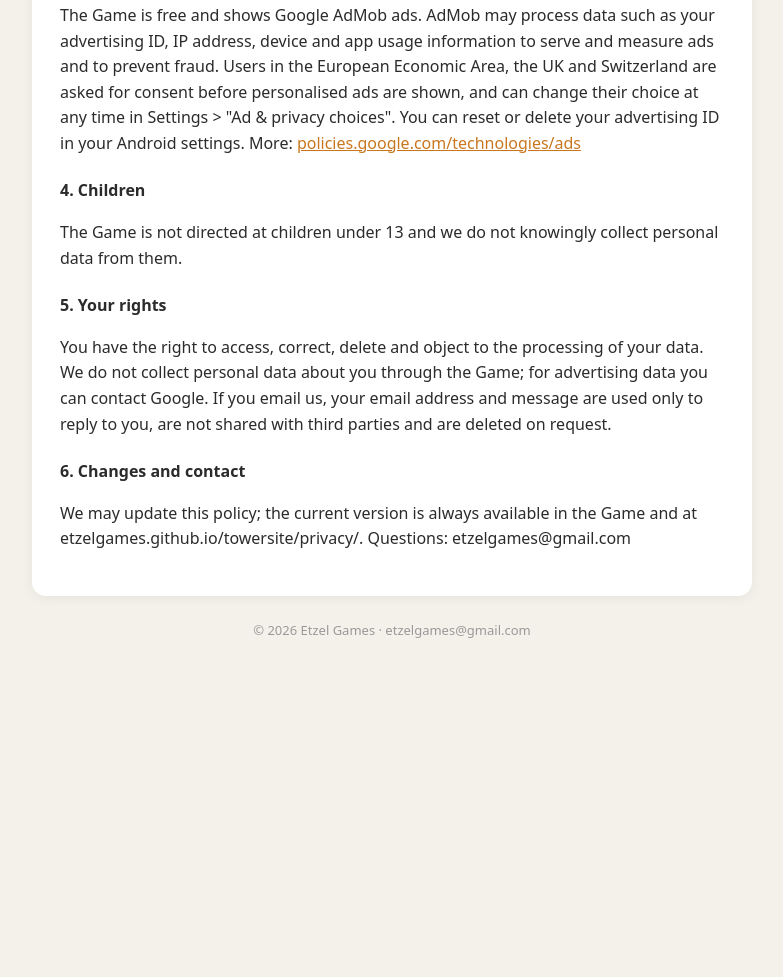
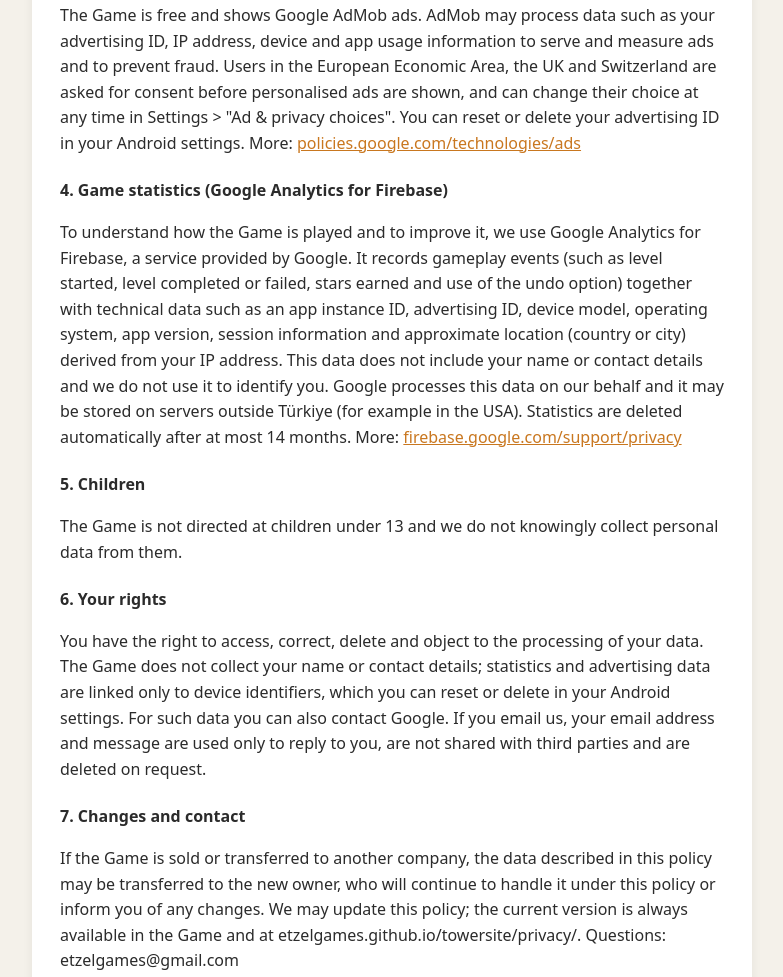
Before and after one commit to etzelgames/etzelgames.github.io, a plain HTML site: page towersite/privacy/index.html in a window 1280 px wide. Shown: the part 595-1572 px from the top of the page, without its empty margins (248-1031 px from the left). Before the commit the page ends 1296 px from the top, so only its background shows below. Drawn offline with Linux system fonts and the light colour scheme.

Commit message:
Add files via upload

```diff
--- a/towersite/privacy/index.html
+++ b/towersite/privacy/index.html
@@ -2,11 +2,12 @@
 .wrap{max-width:760px;margin:0 auto;padding:32px 20px 60px}header{display:flex;justify-content:space-between;align-items:center;gap:12px;flex-wrap:wrap;margin-bottom:24px}
 .brand{font-weight:800;letter-spacing:.08em;color:#c9771f;text-decoration:none}nav a{margin-left:12px;color:#555;text-decoration:none;font-size:14px}nav a.on{color:#c9771f;font-weight:700}
 .card{background:#fff;border-radius:14px;padding:28px;box-shadow:0 2px 12px rgba(0,0,0,.06);margin-bottom:24px}h3{margin-top:0;font-size:24px}h4{margin:22px 0 6px;font-size:16px}
-.dt{color:#888;font-size:14px;margin-top:-8px}a{color:#c9771f}footer{color:#999;font-size:13px;text-align:center}</style></head><body><div class="wrap"><header><a class="brand" href="/">ETZEL GAMES</a><nav><a href="../">Tower Site</a><a href="tr/">Türkçe</a></nav></header><div class="card"><h3>Privacy Policy</h3><p class="dt">Last updated: 25.11.2026</p>
+.dt{color:#888;font-size:14px;margin-top:-8px}a{color:#c9771f}footer{color:#999;font-size:13px;text-align:center}</style></head><body><div class="wrap"><header><a class="brand" href="/">ETZEL GAMES</a><nav><a href="../">Tower Site</a><a href="tr/">Türkçe</a></nav></header><div class="card"><h3>Privacy Policy</h3><p class="dt">Last updated: 26.11.2026</p>
 <p>This policy explains how <b>Tower Site</b> (the "Game"), developed by Etzel Games (Faruk Kayık, Türkiye) ("we", the data controller), handles data. It is written with the EU General Data Protection Regulation (GDPR) and Turkish data protection law (KVKK) in mind.</p>
 <h4>1. Accounts and personal information</h4><p>The Game does not require an account and does not collect your name, email address or phone number.</p>
 <h4>2. Data stored on your device</h4><p>Level progress, stars and settings (language, sound, vibration, night mode) are stored only on your device and are not sent to us. You can delete them with Settings &gt; "Reset progress" or by uninstalling the Game.</p>
 <h4>3. Advertising</h4><p>The Game is free and shows Google AdMob ads. AdMob may process data such as your advertising ID, IP address, device and app usage information to serve and measure ads and to prevent fraud. Users in the European Economic Area, the UK and Switzerland are asked for consent before personalised ads are shown, and can change their choice at any time in Settings &gt; "Ad &amp; privacy choices". You can reset or delete your advertising ID in your Android settings. More: <a href="https://policies.google.com/technologies/ads" target="_blank">policies.google.com/technologies/ads</a></p>
-<h4>4. Children</h4><p>The Game is not directed at children under 13 and we do not knowingly collect personal data from them.</p>
-<h4>5. Your rights</h4><p>You have the right to access, correct, delete and object to the processing of your data. We do not collect personal data about you through the Game; for advertising data you can contact Google. If you email us, your email address and message are used only to reply to you, are not shared with third parties and are deleted on request.</p>
-<h4>6. Changes and contact</h4><p>We may update this policy; the current version is always available in the Game and at etzelgames.github.io/towersite/privacy/. Questions: etzelgames@gmail.com</p></div><footer>© 2026 Etzel Games · etzelgames@gmail.com</footer></div></body></html>
+<h4>4. Game statistics (Google Analytics for Firebase)</h4><p>To understand how the Game is played and to improve it, we use Google Analytics for Firebase, a service provided by Google. It records gameplay events (such as level started, level completed or failed, stars earned and use of the undo option) together with technical data such as an app instance ID, advertising ID, device model, operating system, app version, session information and approximate location (country or city) derived from your IP address. This data does not include your name or contact details and we do not use it to identify you. Google processes this data on our behalf and it may be stored on servers outside Türkiye (for example in the USA). Statistics are deleted automatically after at most 14 months. More: <a href="https://firebase.google.com/support/privacy" target="_blank">firebase.google.com/support/privacy</a></p>
+<h4>5. Children</h4><p>The Game is not directed at children under 13 and we do not knowingly collect personal data from them.</p>
+<h4>6. Your rights</h4><p>You have the right to access, correct, delete and object to the processing of your data. The Game does not collect your name or contact details; statistics and advertising data are linked only to device identifiers, which you can reset or delete in your Android settings. For such data you can also contact Google. If you email us, your email address and message are used only to reply to you, are not shared with third parties and are deleted on request.</p>
+<h4>7. Changes and contact</h4><p>If the Game is sold or transferred to another company, the data described in this policy may be transferred to the new owner, who will continue to handle it under this policy or inform you of any changes. We may update this policy; the current version is always available in the Game and at etzelgames.github.io/towersite/privacy/. Questions: etzelgames@gmail.com</p></div><footer>© 2026 Etzel Games · etzelgames@gmail.com</footer></div></body></html>
```
